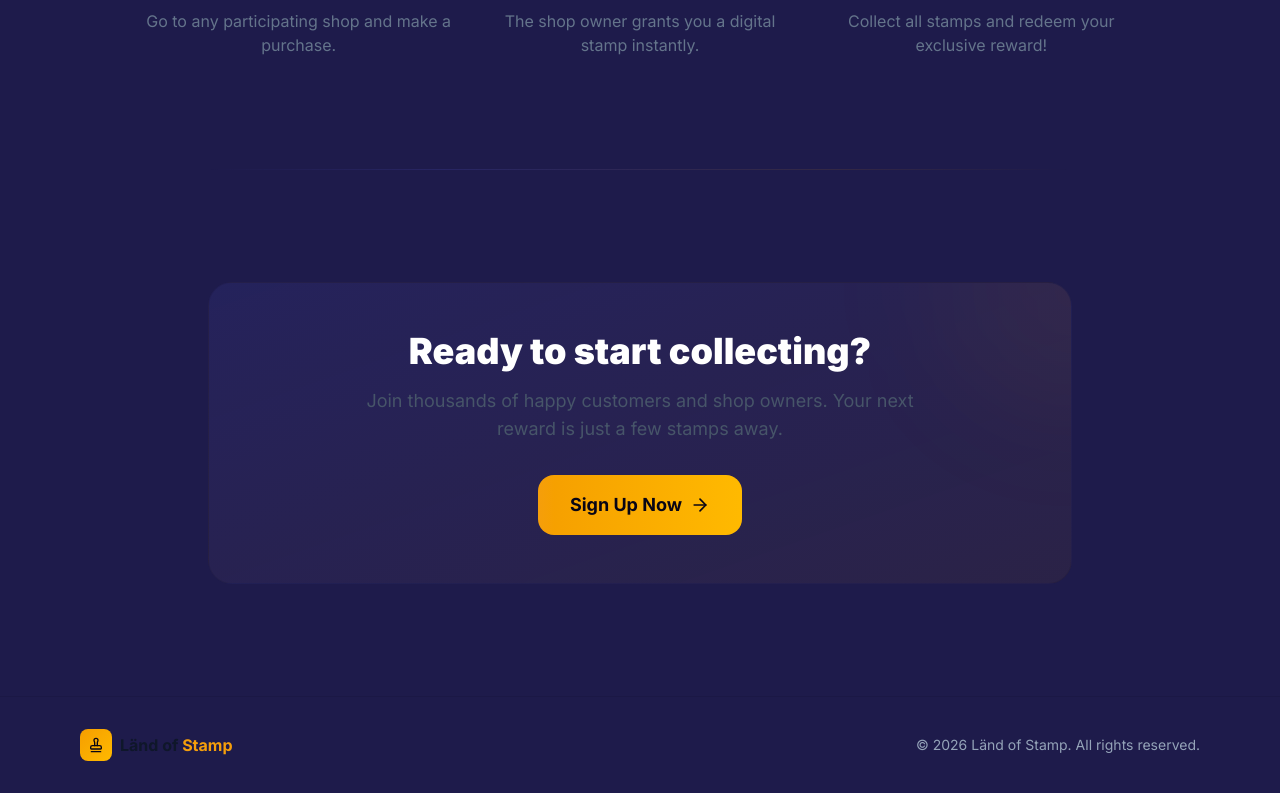
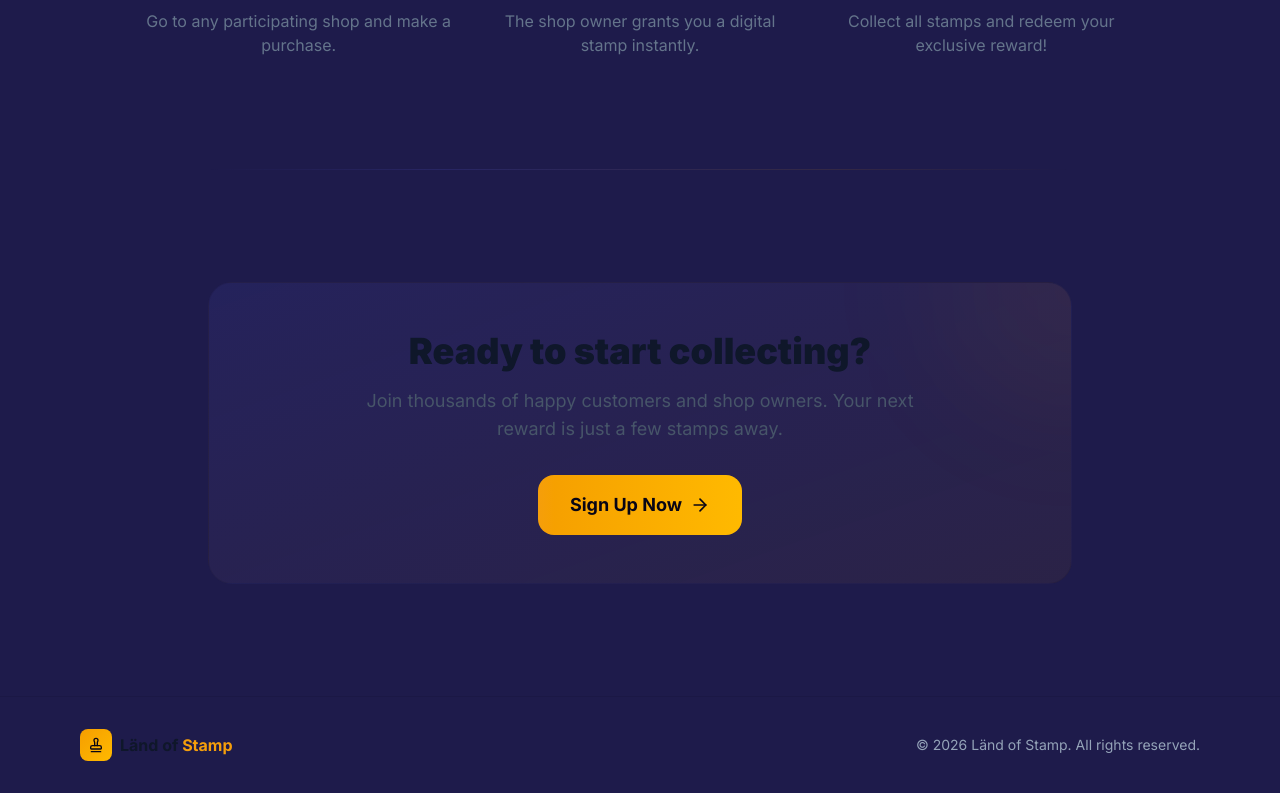
Before and after one commit to UgurTheG/land-of-stamp, a React (Vite) app in the folder frontend/: page / in a window 1280 px wide. Shown: the part 2262-3055 px from the top of the page. Built offline with nearby package versions, Linux system fonts and the light colour scheme; no server answers.

Commit message:
fix(frontend): correct role CTA heading contrast in light mode

```diff
--- a/frontend/src/index.css
+++ b/frontend/src/index.css
@@ -357,6 +357,11 @@ body {
   background: linear-gradient(90deg, transparent 5%, rgba(99, 102, 241, 0.15) 30%, rgba(245, 158, 11, 0.1) 70%, transparent 95%);
 }
 
+/* Role-based landing CTA heading should stay dark in light mode */
+[data-theme="light"] .landing-role-cta-heading {
+  color: #0f172a !important;
+}
+
 /* ── Theme toggle button ── */
 .theme-toggle {
   display: flex;
--- a/frontend/src/pages/LandingPage.tsx
+++ b/frontend/src/pages/LandingPage.tsx
@@ -349,7 +349,7 @@ export default function LandingPage() {
             className="relative bg-linear-to-br from-primary/30 to-accent/10 border border-white/10 rounded-3xl p-8 sm:p-12 text-center overflow-hidden"
           >
             <div className="absolute top-0 right-0 w-64 h-64 bg-accent/10 rounded-full blur-3xl -translate-y-1/2 translate-x-1/2" />
-            <h2 className="relative text-3xl sm:text-4xl font-black text-white mb-4">
+            <h2 className="landing-role-cta-heading relative text-3xl sm:text-4xl font-black text-white mb-4">
               {bottomHeading}
             </h2>
             <p className="relative text-indigo-200 text-lg mb-8 max-w-xl mx-auto">
```
